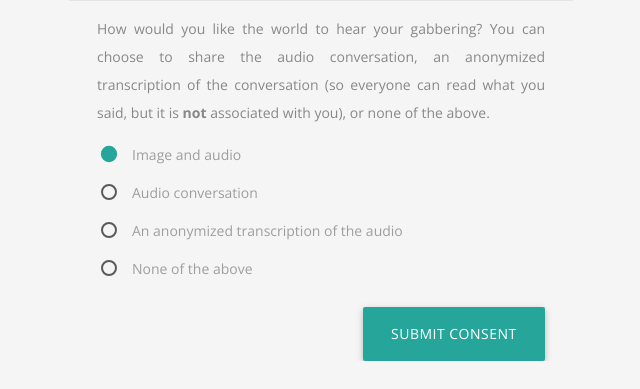
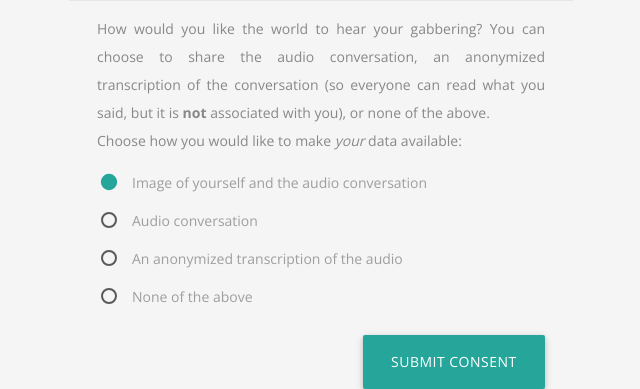
Before and after one commit to jawrainey/GabberAPI, a Flask app: template gabber/templates/consent.html in a window 1280 px wide. Shown: the part 704-1093 px from the top of the page, without its empty margins (319-959 px from the left). Before the commit the page ends 1065 px from the top, so only its background shows below. Run offline with Flask 2, Linux system fonts and the light colour scheme; the template is opened without the code that fills it: values that come from a table or form of the project are taken from there, others are empty; tables that the repository leaves empty hold one stand-in row (values such as "Sample post").

Commit message:
Make consent more obvious

```diff
--- a/gabber/templates/consent.html
+++ b/gabber/templates/consent.html
@@ -54,10 +54,11 @@
     share the audio conversation, an anonymized transcription of the
     conversation (so everyone can read what you said, but it is <b>not</b>
     associated with you), or none of the above.</p>
+    <p>Choose how you would like to make <i>your</i> data available:</p>
     <form method="post">
       <p>
         <input checked name="consent" type="radio" id="ALL" value="ALL" />
-        <label for="ALL">Image and audio</label>
+        <label for="ALL">Image of yourself and the audio conversation</label>
       </p>
       <p>
         <input name="consent" type="radio" id="AUD" value="AUD" />
```
